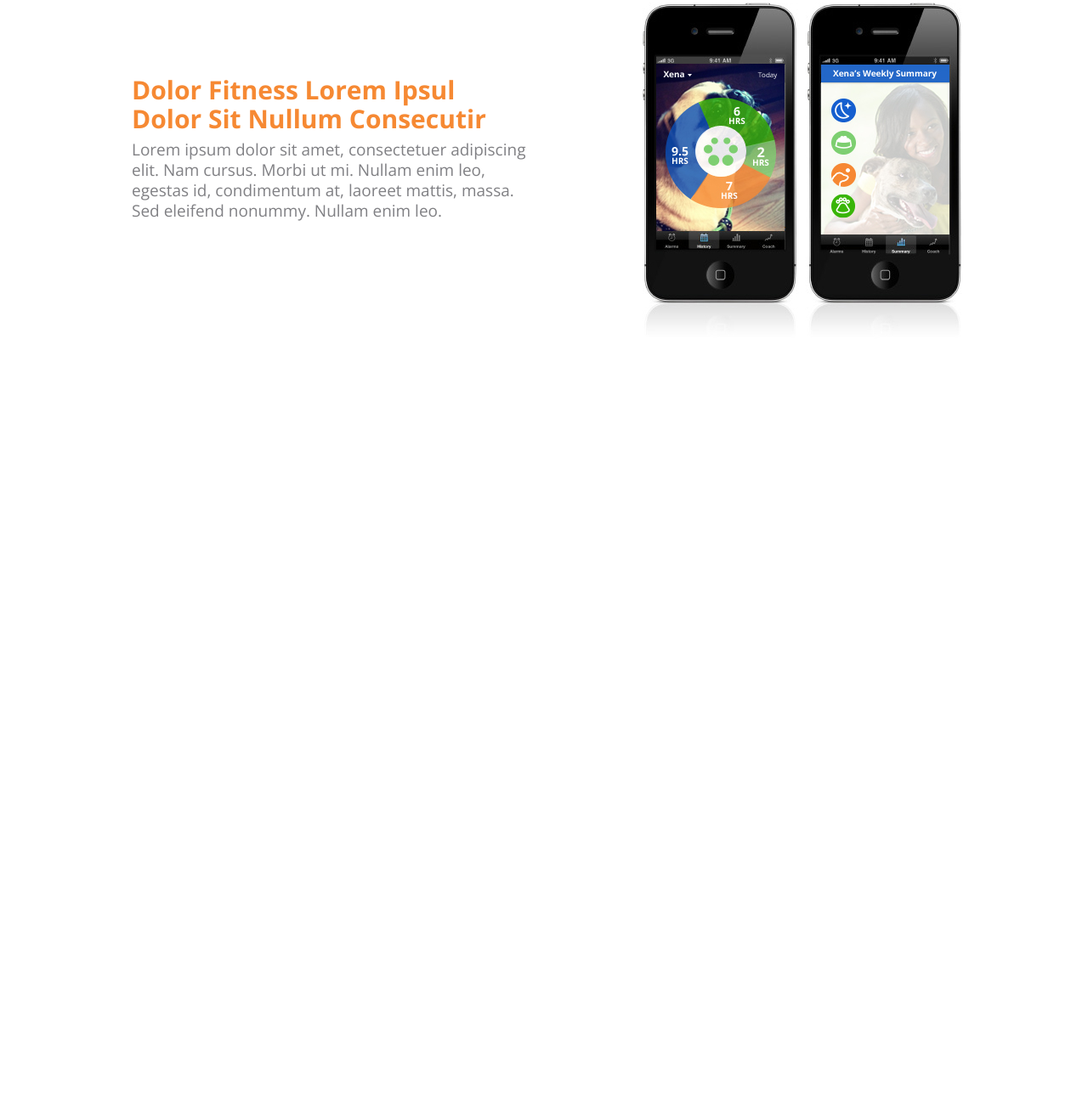
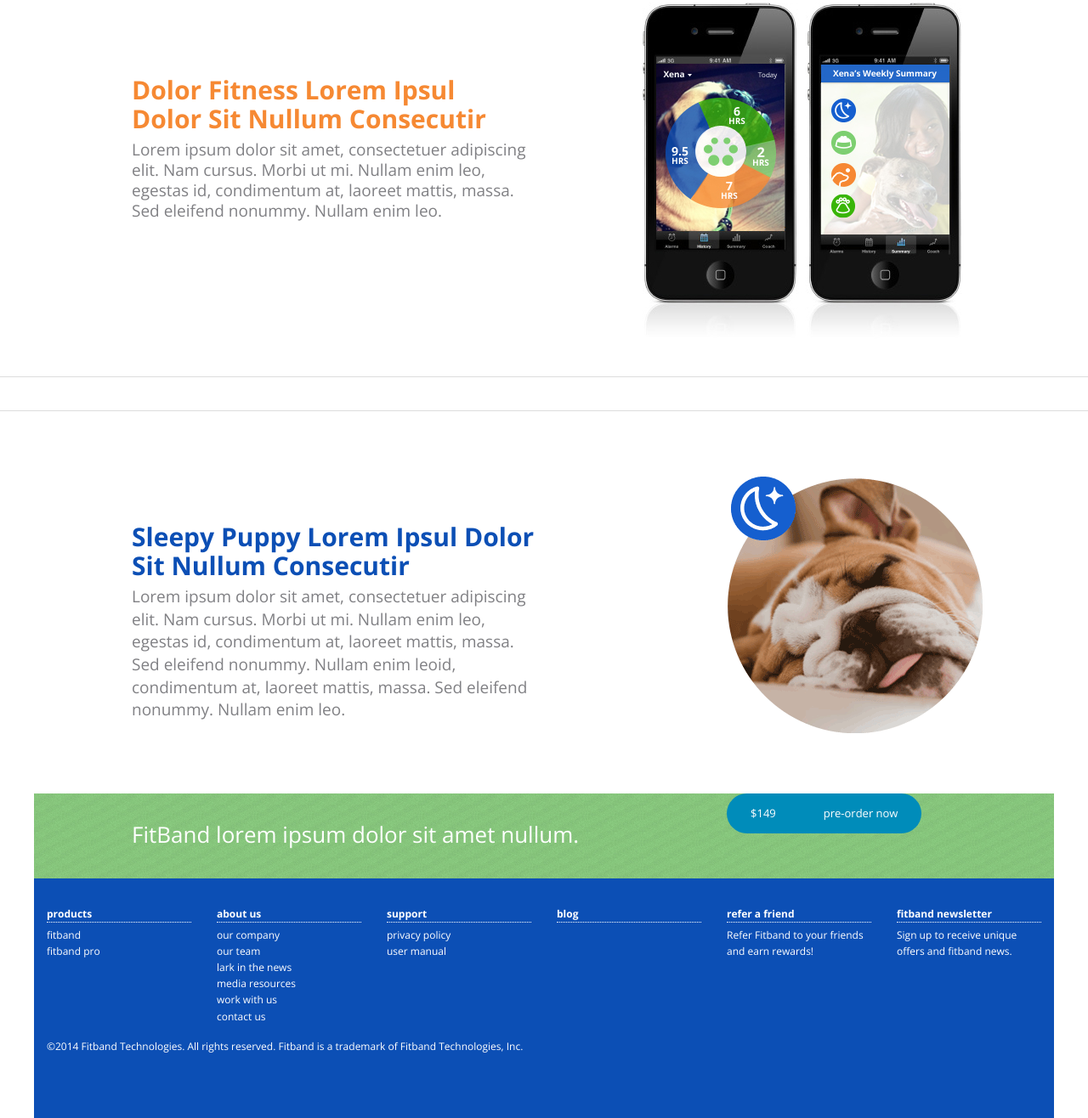
Before and after one commit to dperuo/msds, a website: page index.html in a window 1280 px wide. Shown: the part 655-1971 px from the top of the page at 85% size. Before the commit the page ends 1078 px from the top, so only its background shows below. Drawn offline with nearby package versions, Linux system fonts and the light colour scheme.

Commit message:
mass update

```diff
--- a/index.html
+++ b/index.html
@@ -34,7 +34,7 @@
         </ul>
     </div>
     <div class="row">
-        <div class="medium-5 medium-offset-1 columns main-content">
+        <div class="medium-5 medium-offset-1 columns padding-top-9">
             <span class="content-heading orange">Dolor Fitness Lorem Ipsul<br>
                                                      Dolor Sit Nullum Consecutir</span>
                 <span class="content-text mid-grey">Lorem ipsum dolor sit amet, consectetuer adipiscing elit. Nam cursus. Morbi ut mi. Nullam enim leo, egestas id, condimentum at, laoreet mattis, massa. Sed eleifend nonummy. Nullam enim leo.</span>
@@ -42,9 +42,98 @@
             <div class="medium-5 columns content-img">
                 <img src="img/iphone1.jpg" alt="">
             </div>
+        </div>
+    </div>
+
+    <hr>
+
+    <div class="row">
+    </div>
+
+    <hr>
+
+    <div class="row">
+            <div class="medium-5 medium-offset-1 columns padding-top-7">
+                <span class="content-heading blue">Sleepy Puppy Lorem Ipsul Dolor<br>
+                                                   Sit Nullum Consecutir</span>
+                <p><span class="content-text mid-grey">Lorem ipsum dolor sit amet, consectetuer adipiscing elit. Nam cursus. Morbi ut mi. Nullam enim leo, egestas id, condimentum at, laoreet mattis, massa. Sed eleifend nonummy. Nullam enim leoid, condimentum at, laoreet mattis, massa. Sed eleifend nonummy. Nullam enim leo.</span></p>
             </div>
+            <div class="medium-4 medium-offset-1 columns content-img">
+                <img src="img/sleepy-pup.png" alt="">
+            </div>
+    </div>
 
+    <div class="row footer-top">
+        <div class="medium-6 medium-offset-1 columns white">
+            <span class="tagline">FitBand lorem ipsum dolor sit amet nullum.</span>
+        </div>
+        <div class="medium-4 columns">
+            <div class="button-group round">
+                <li><a class="small price button" href="#">$149</a></li>
+                <li><a class="small pre-order button" href="#">pre-order now</a></li>
+            </div>
+        </div>
     </div>
+
+    <div class="row footer-sub">
+        <div class="medium-2 columns">
+            <dl class="site-map">
+                <dt class="white underline-dot">products</dt>
+                <dd><a class="white" href="#">fitband</a></dd>
+                <dd><a class="white" href="#">fitband pro</a></dd>
+            </dl>
+        </div>
+
+        <div class="medium-2 columns">
+            <dl class="site-map small-font">
+                <dt class="white underline-dot">about us</dt>
+                <dd><a class="white" href="#">our company</a></dd>
+                <dd><a class="white" href="#">our team</a></dd>
+                <dd><a class="white" href="#">lark in the news</a></dd>
+                <dd><a class="white" href="#">media resources</a></dd>
+                <dd><a class="white" href="#">work with us</a></dd>
+                <dd><a class="white" href="#">contact us</a></dd>
+            </dl>
+        </div>
+
+        <div class="medium-2 columns">
+            <dl class="site-map small-font">
+                <dt class="white underline-dot">support</dt>
+                <dd><a class="white" href="#">privacy policy</a></dd>
+                <dd><a class="white" href="#">user manual</a></dd>
+            </dl>
+        </div>
+
+        <div class="medium-2 columns">
+            <dl class="site-map small-font">
+                <dt class="white underline-dot">blog</dt>
+                <dd><a class="white" href="#"></a></dd>
+                <dd><a class="white" href="#"></a></dd>
+            </dl>
+        </div>
+
+        <div class="medium-2 columns">
+            <dl class="site-map small-font">
+                <dt class="white underline-dot">refer a friend</dt>
+                <dd><a class="white" href="#">Refer Fitband to your friends and earn rewards!</a></dd>
+            </dl>
+        </div>
+
+        <div class="medium-2 columns">
+            <dl class="site-map small-font">
+                <dt class="white underline-dot">fitband newsletter</dt>
+                <dd><a class="white" href="#">Sign up to receive unique offers and fitband news.</a></dd>
+                <dd><a class="white" href="#"></a></dd>
+            </dl>
+        </div>
+
+    <div class="medium-12 columns push-to-bottom">
+        <div class="small-font white">
+            &copy;2014 Fitband Technologies. All rights reserved. Fitband is a trademark of Fitband Technologies, Inc.
+        </div>
+    </div>
+</div>
+
     <!-- SCRIPTS -->
     <script src="bower_components/jquery/dist/jquery.min.js"></script>
     <script src="bower_components/foundation/js/foundation.min.js"></script>
--- a/scss/_custom.scss
+++ b/scss/_custom.scss
@@ -56,11 +56,6 @@
     }
 }
 
-.main-content {
-    // height: 20rem;
-    padding-top: 9rem;
-}
-
 .content-heading {
     display: block;
     width: 30rem;
@@ -79,8 +74,52 @@
     padding-top: 3.625rem;
 }
 
+.footer-top {
+    content: '';
+    height: 6.25rem;
+    margin-top: 4rem;
+    background-color: #9ee892;
+    background: url(../img/bg-footer1.jpg) repeat-x;
+}
+
+.footer-sub {
+    content: '';
+    height: 17.625rem;
+    background-color: #0c4fb5;
+    font-size: 0.75rem;
+}
+
+.tagline {
+    display: inline-block;
+    padding-top: 2.2rem;
+    font-size: 1.625rem;
+    font-weight: 400;
+}
+
+.site-map {
+        padding-top: 2rem;
+        font-size: 0.75rem;
+        dd {
+            margin-bottom: 0;
+        }
+}
+
+.underline-dot {
+    border-bottom: 1px dotted white;
+}
+
 // --- COLORS --- //
 
 .orange { color: #f68933; }
 
 .mid-grey { color: #808084; }
+
+.blue { color: #0c4fb5; }
+
+.white { color: #fff; }
+
+// --- HELPER CLASSES --- //
+
+.padding-top-9 { padding-top: 9rem; }
+
+.padding-top-7 { padding-top: 7rem; }
--- a/scss/_settings.scss
+++ b/scss/_settings.scss
@@ -371,6 +371,7 @@ $block-grid-default-spacing: rem-calc(-190);
 // Sets the margin for the right side by default, and the left margin if right-to-left direction is used
 // $button-bar-margin-opposite: rem-calc(10);
 // $button-group-border-width: 1px;
+$button-group-border-width: 0;
 
 // Clearing
 
```
Also changed, not shown: css/app.css, img/bg-footer1.jpg (added), img/sleepy-pup.png (added).
